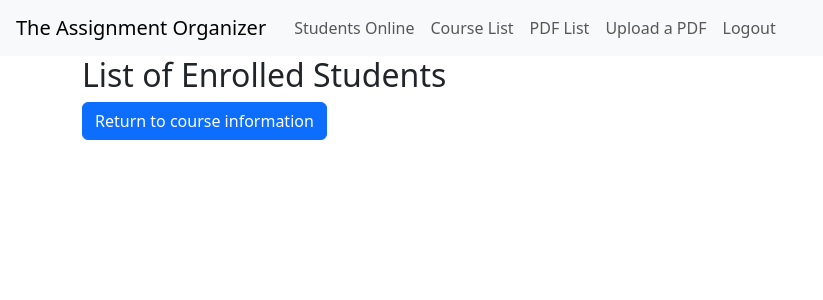
After one commit to sierrashuman/assignment-project, a Django app: page /app/coursestudents/ in a window 1280 px wide. The commit adds this page. Shown: the top 300 px of the page, without its empty margins (0-823 px from the left). Run offline with Django 3.2, Linux system fonts and the light colour scheme; some libraries are stand-ins or nearby versions.

Commit message:
create enrollment list for students

```diff
--- a/assignment_app/templates/base.html
+++ b/assignment_app/templates/base.html
@@ -6,7 +6,7 @@
 
 <body>
     <nav class="navbar navbar-expand-lg navbar-light bg-light px-3">
-        <a href="/" class="navbar-brand">Title TBD</a>
+        <a href="/" class="navbar-brand">The Assignment Organizer</a>
         <div class="collapse navbar-collapse" id="navbarSupportedContent">
             <ul class="navbar-nav ms-1">
                 <li class="nav-item">
--- /dev/null
+++ b/assignment_app/templates/coursestudents.html
@@ -0,0 +1,12 @@
+{% extends "base.html" %}
+
+{% block content %}
+<h2>List of Enrolled Students</h2>
+
+
+
+
+
+
+<a class="btn btn-primary" href="{% url 'app:coursedetail'%}">Return to course information</a>
+{% endblock %}
--- a/assignment_app/urls.py
+++ b/assignment_app/urls.py
@@ -4,6 +4,7 @@ from . import views
 app_name = 'app'
 urlpatterns = [
     path('courses/', views.CourseList.as_view(), name='courselist'),
+    path('coursestudents/', views.CourseStudents.as_view(), name='coursestudents'),
     path('', views.IndexView.as_view(), name='index'),
     path('<int:pk>/', views.CourseDetailView.as_view(), name='coursedetail'),
     path('upload_pdf/', views.upload_pdf, name='upload_pdf'),
--- a/assignment_app/views.py
+++ b/assignment_app/views.py
@@ -8,7 +8,7 @@ from django.views.generic.edit import CreateView
 from django.utils import timezone
 from django.shortcuts import get_object_or_404, render, redirect
 from django.core.files.storage import FileSystemStorage
-from .models import Course, PDF
+from .models import Course, PDF, Enrollment
 from .forms import PDFForm
 import datetime
 
@@ -67,3 +67,14 @@ class PDFList(generic.ListView):
         Return all courses
         """
         return PDF.objects.all()
+
+class CourseStudents(generic.ListView):
+    model = Enrollment
+    template_name = 'coursestudents.html'
+    context_object_name = 'coursestudents'
+
+    def get_queryset(self):
+        """
+        Return all students
+        """
+        return Enrollment.objects.all()
```
Also changed, not shown: assignment_app/templates/coursedetail.html (+7 -14 lines).
